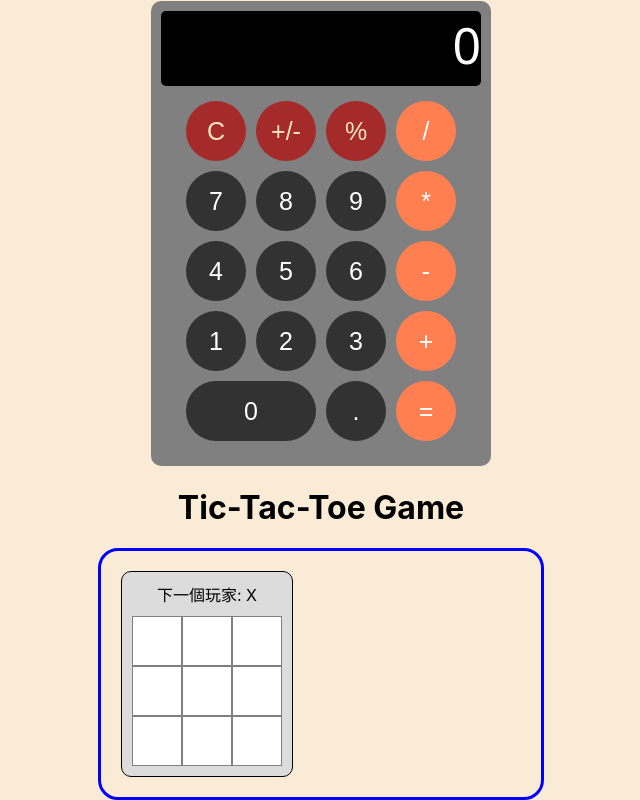
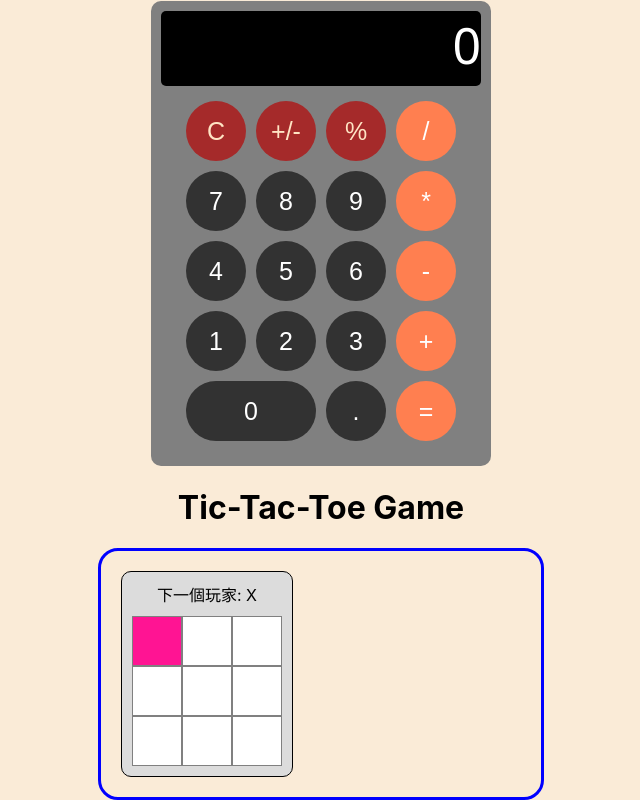
Before and after one commit to chendh/my-react-app, a React (Create React App) app: page / in a window 1280 px wide. In both pictures the pointer is over the button 476 px from the left and 1250 px from the top of the page. Shown: the part 609-1409 px from the top of the page, without its empty margins (319-959 px from the left). Built offline with nearby package versions, Linux system fonts and the light colour scheme.

Commit message:
chore: Update Tic-Tac-Toe board styling for hover effect

```diff
--- a/src/components/tic-tac-toe/tictactoe.css
+++ b/src/components/tic-tac-toe/tictactoe.css
@@ -11,6 +11,11 @@
     float: left;
     text-align: center;
     cursor: pointer;
+}
+
+.square:hover{
+    background-color: deeppink;
+    color: white;
 }
 
 .game {
```
